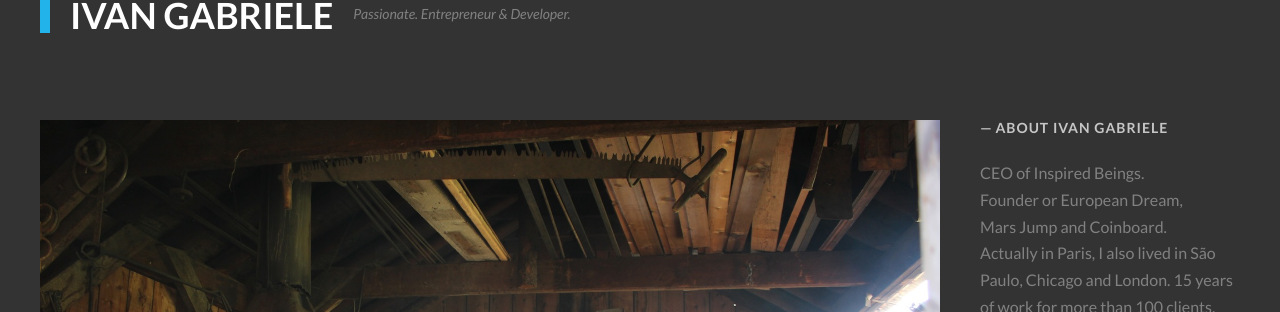
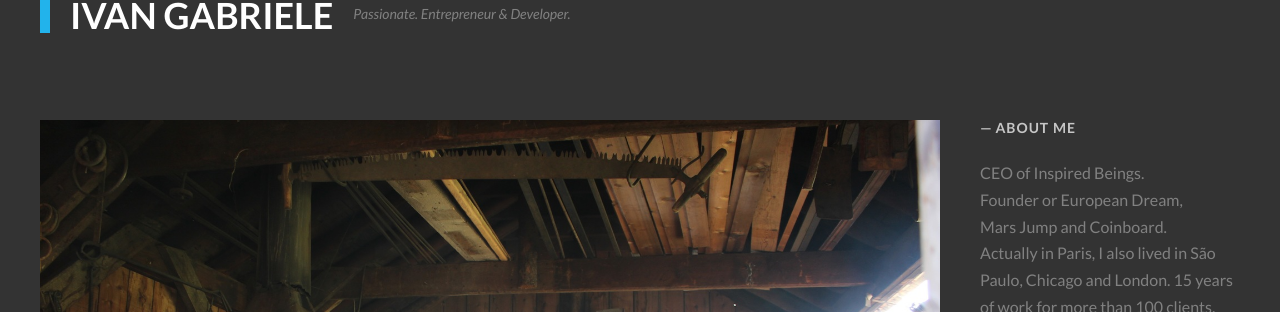
Before and after one commit to ivangabriele/blog, a Jekyll site: the page built from index.html, in a window 1280 px wide and 900 px high. Shown: the part 123-435 px from the top of the window. Built offline with Jekyll 4.4.1, drawn with Linux system fonts in a browser that asks for light colours; some web fonts are replaced; the list of posts is cut into pages by our own code.

Commit message:
_includes/sidebar: change about title

```diff
--- a/_includes/sidebar.html
+++ b/_includes/sidebar.html
@@ -2,7 +2,7 @@
 
     {% if site.author_bio and site.author_name %}
     <section class="widget widget-text">
-        <h2 class="widget-title">About {{ site.author_name }}</h2>
+        <h2 class="widget-title">About Me</h2>
         <p>{{ site.author_bio }}</p>
     </section><!-- .widget-text -->
     {% endif %}
```
